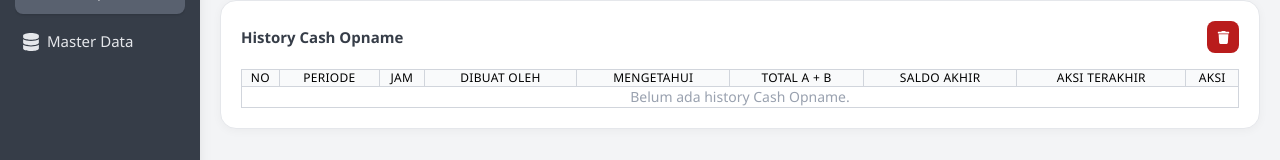
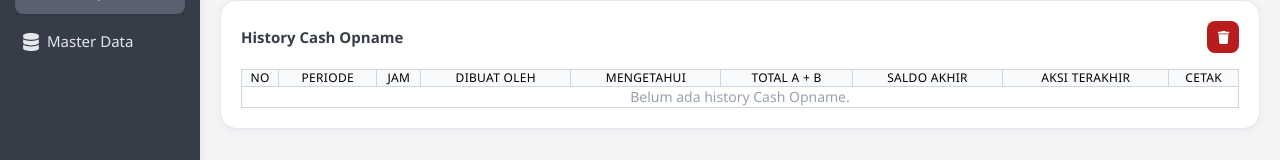
Before and after one commit to Nuril-Amada/Smart, a React (Vite) app: page /CashOpname in a window 1280 px wide. Shown: the part 332-492 px from the top of the page. Built offline with nearby package versions, Linux system fonts and the light colour scheme.

Commit message:
Update Tampilan

```diff
--- a/src/pages/CashOpname.jsx
+++ b/src/pages/CashOpname.jsx
@@ -993,10 +993,7 @@ export default function CashOpname() {
                                 <th className="p-3 font-medium border border-gray-300">Total A + B</th>
                                 <th className="p-3 font-medium border border-gray-300">Saldo Akhir</th>
                                 <th className="p-3 font-medium border border-gray-300">Aksi Terakhir</th>
-                                <th className="p-3 font-medium border border-gray-300">Aksi</th>
-                                {deleteMode && (
-                                    <th className="p-3 font-medium border border-gray-300">Pilih</th>
-                                )}
+                                <th className="p-3 font-medium border border-gray-300">Cetak</th>
                             </tr>
                         </thead>
 
@@ -1056,7 +1053,7 @@ export default function CashOpname() {
                                                     style={{
                                                         display: "inline-flex", alignItems: "center", justifyContent: "center",
                                                         width: "32px", height: "32px",
-                                                        background: "#fff", border: "1.5px solid #363D48", color: "#363D48",
+                                                        background: "#fff",
                                                         borderRadius: "8px", cursor: "pointer",
                                                     }}
                                                 >
```
